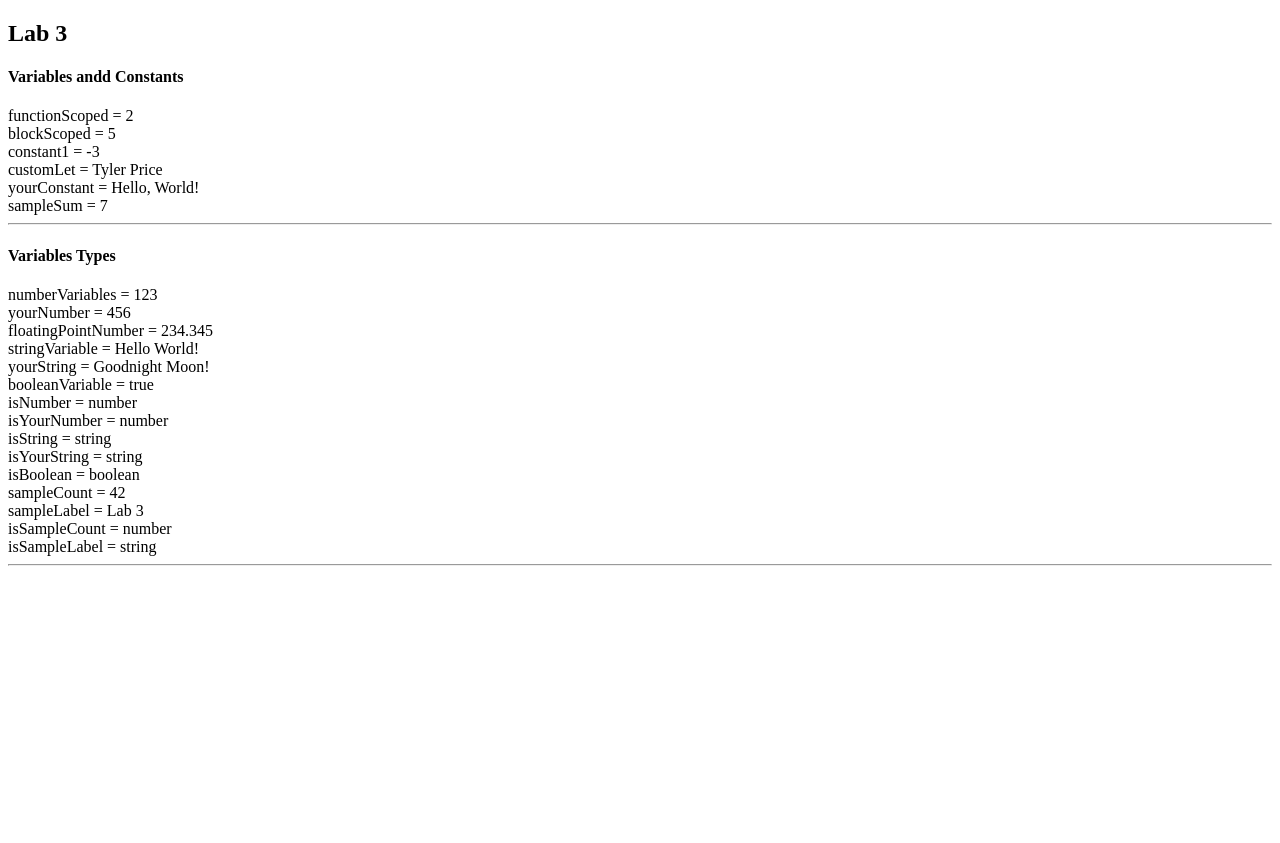
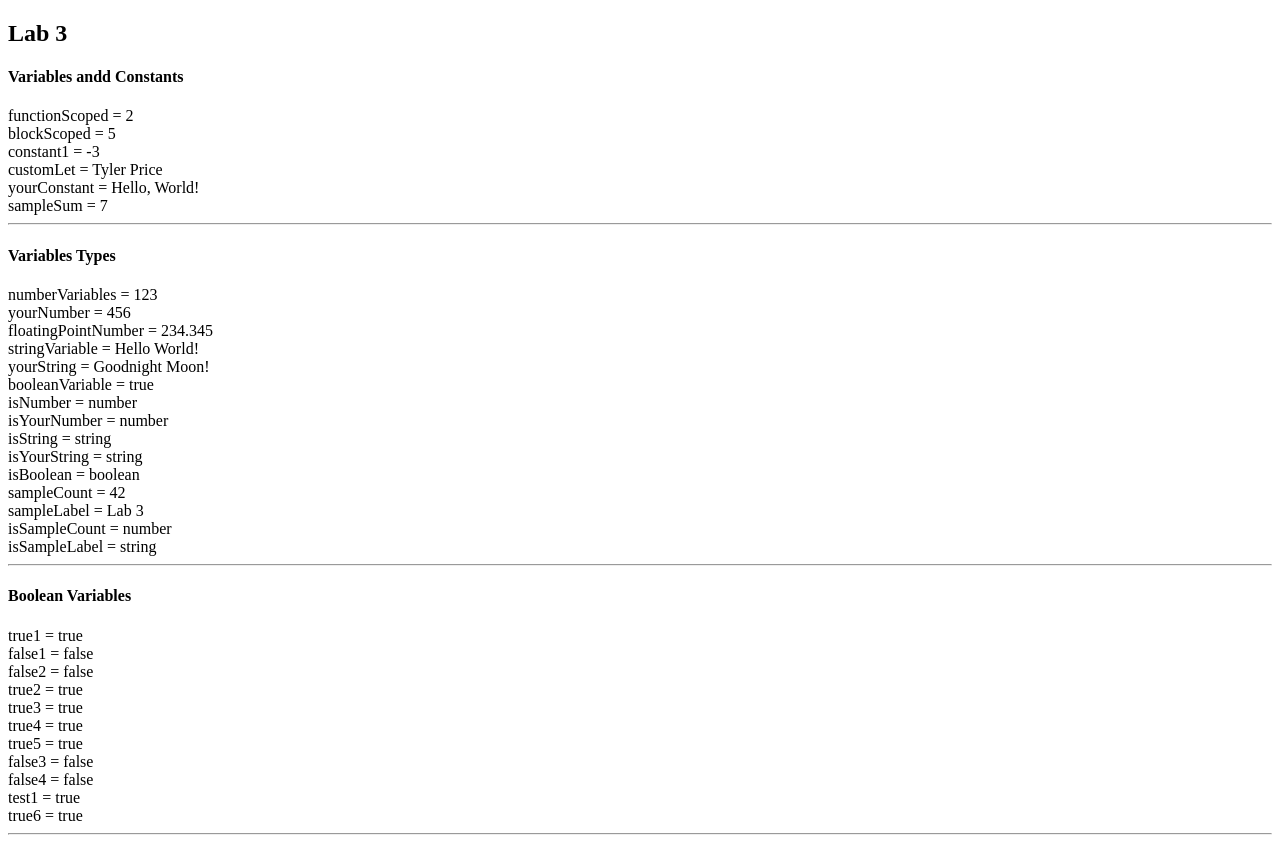
Before and after one commit to pricefy-dotcom/webdev-client, a Next.js app in the folder 2026/fall/webdev/webdev-client/: page /labs/lab3 in a window 1280 px wide. Before the commit the page ends 800 px from the top, so only its background shows below. Built offline with nearby package versions, Linux system fonts and the light colour scheme.

Commit message:
Lab 3.2.3 Boolean Variables

```diff
--- /dev/null
+++ b/2026/fall/webdev/webdev-client/app/labs/lab3/BooleanVariables.tsx
@@ -0,0 +1,45 @@
+export default function BooleanVariables() {
+    let numberVariable = 123,
+        floatingPointNumber = 234.345;
+    let stringVariable1 = "Hello, World!",
+        stringVariable2 = "Goodbye, World!",
+        string123 = "123";
+    let true1 = true,
+        false1=false;
+    let false2 = true1 && false1;
+    let true2 = true1 || false1;
+    let true3 = !false2;
+    let true4 = numberVariable === 123;
+    let true5 = floatingPointNumber != 321.432;
+    let false3 = numberVariable < 100;
+    let false4 = stringVariable1 === stringVariable2;
+    let test1 = string123 == numberVariable;
+    const true6 = numberVariable !== 0;
+    return (
+        <div id="wd-boolean-variables">
+            <h4>Boolean Variables</h4>
+            true1 = {true1 + ""}
+            <br />
+            false1 = {false1 + ""}
+            <br />
+            false2 = {false2 + ""}
+            <br />
+            true2 = {true2 + ""}
+            <br />
+            true3 = {true3 + ""}
+            <br />
+            true4 = {true4 + ""}
+            <br />
+            true5 = {true5 + ""}
+            <br />
+            false3 = {false3 + ""}
+            <br />
+            false4 = {false4 + ""}
+            <br />
+            test1 = {test1 + ""}
+            <br />
+            true6 = {true6 + ""}
+            <hr />
+        </div>
+    );
+}
--- a/2026/fall/webdev/webdev-client/app/labs/lab3/page.tsx
+++ b/2026/fall/webdev/webdev-client/app/labs/lab3/page.tsx
@@ -1,3 +1,4 @@
+import BooleanVariables from "./BooleanVariables";
 import VariablesAndConstants from "./VariablesAndConstants";
 import VariableTypes from "./VariableTypes"
 
@@ -7,6 +8,7 @@ export default function Lab3() {
             <h2>Lab 3</h2>
             <VariablesAndConstants />
             <VariableTypes />
+            <BooleanVariables />
         </div>
     );
 }
```
